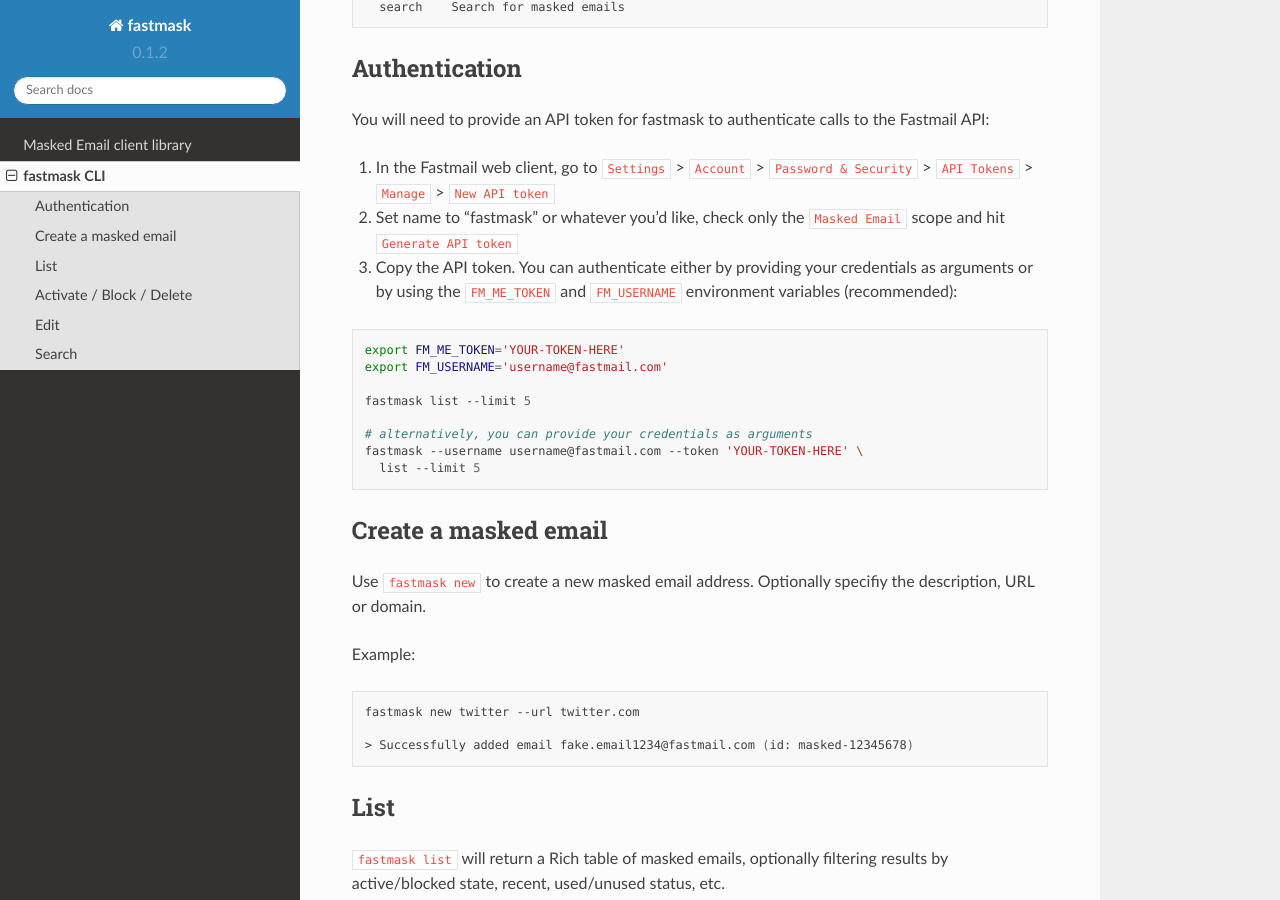
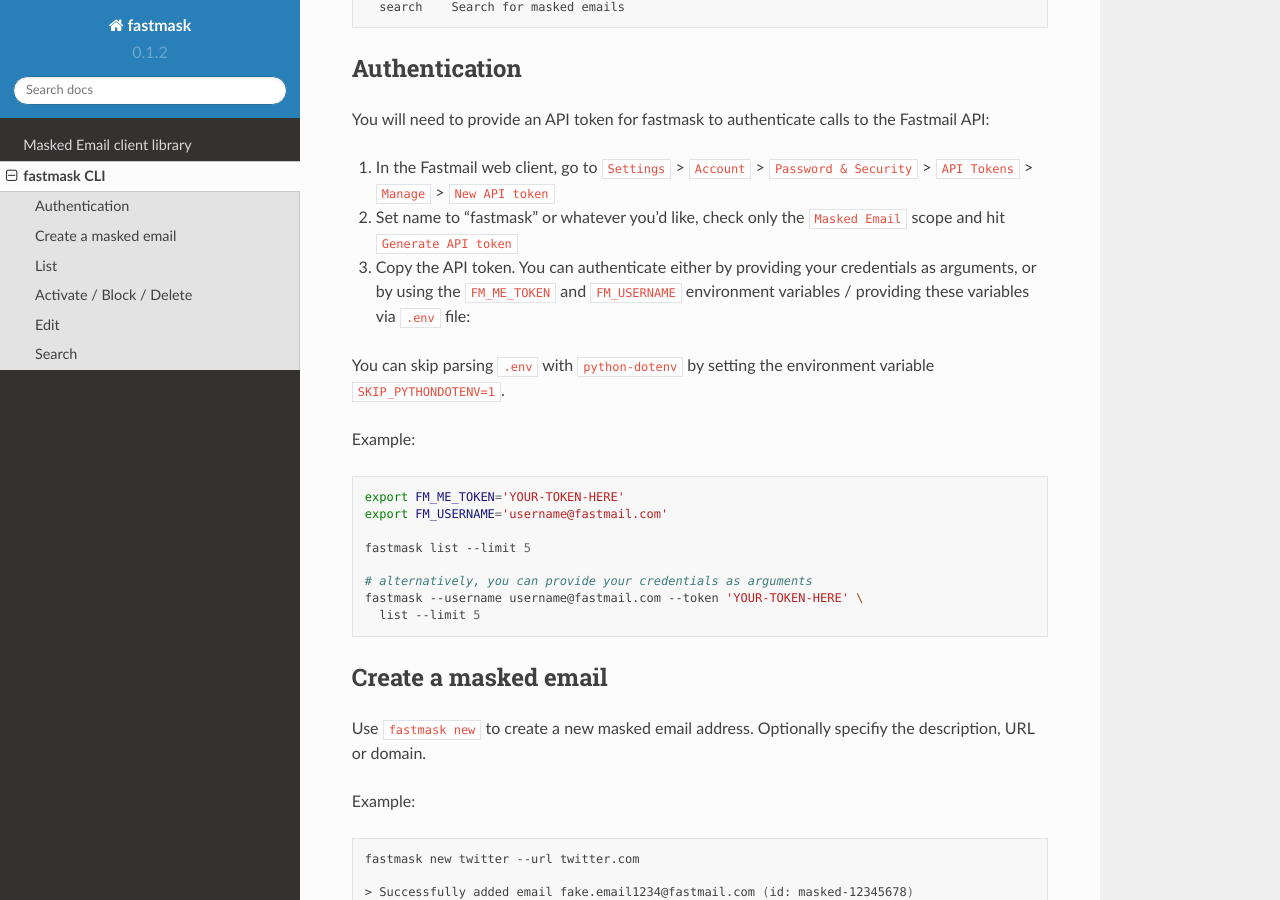
Before and after one commit to hdb/fastmask, a Sphinx documentation site: the page built from docs/source/cli.md, in a window 1280 px wide and 900 px high, scrolled down 491 px. Built offline with Sphinx 7.4.7 and the Read the Docs theme 2.0.0, drawn with Linux system fonts in a browser that asks for light colours.

Commit message:
allow skipping python-dotev

````diff
--- a/docs/source/cli.md
+++ b/docs/source/cli.md
@@ -28,7 +28,11 @@
 
 1. In the Fastmail web client, go to `Settings` > `Account` > `Password & Security` > `API Tokens` > `Manage` > `New API token`
 2. Set name to "fastmask" or whatever you'd like, check only the `Masked Email` scope and hit `Generate API token`
-3. Copy the API token. You can authenticate either by providing your credentials as arguments or by using the `FM_ME_TOKEN` and `FM_USERNAME` environment variables (recommended):
+3. Copy the API token. You can authenticate either by providing your credentials as arguments, or by using the `FM_ME_TOKEN` and `FM_USERNAME` environment variables / providing these variables via `.env` file:
+
+You can skip parsing `.env` with `python-dotenv` by setting the environment variable `SKIP_PYTHONDOTENV=1`.
+
+Example:
 
 ```bash
 export FM_ME_TOKEN='YOUR-TOKEN-HERE'
````
Also changed, not shown: 1 other file.
